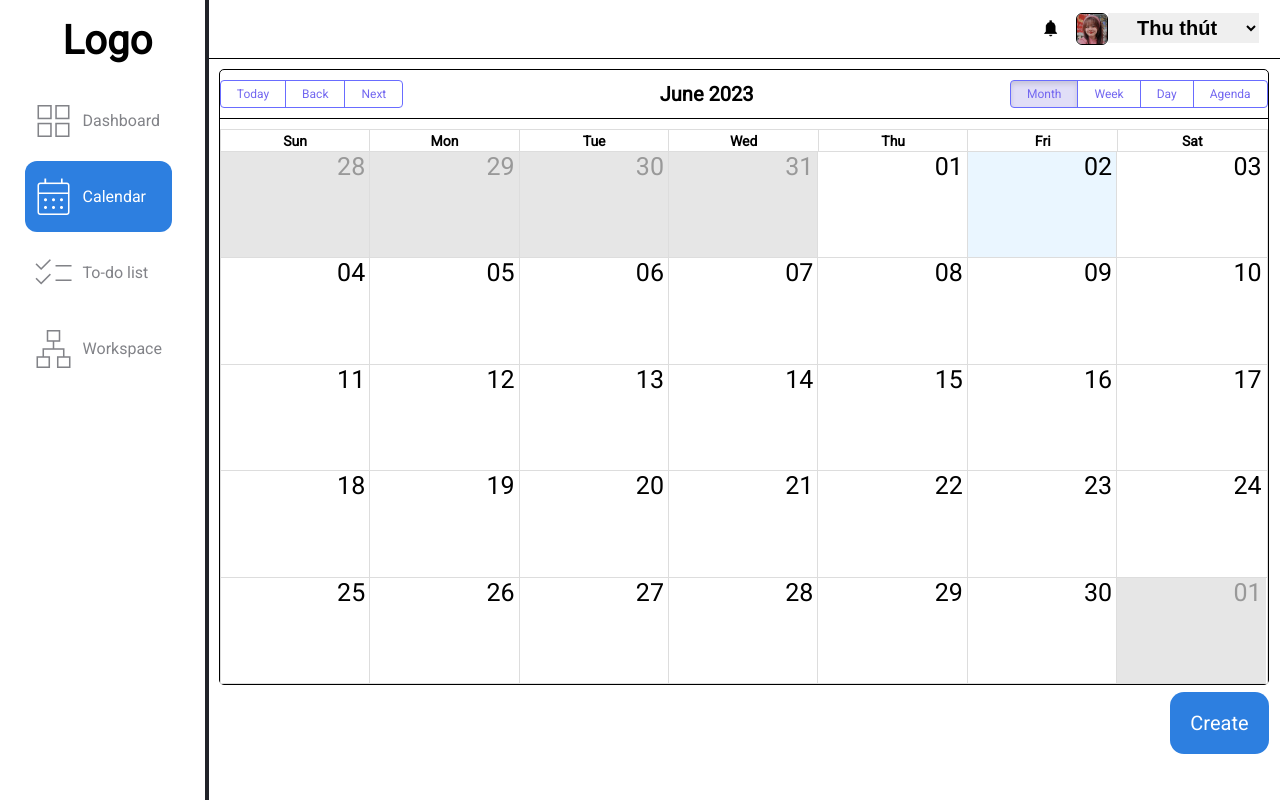
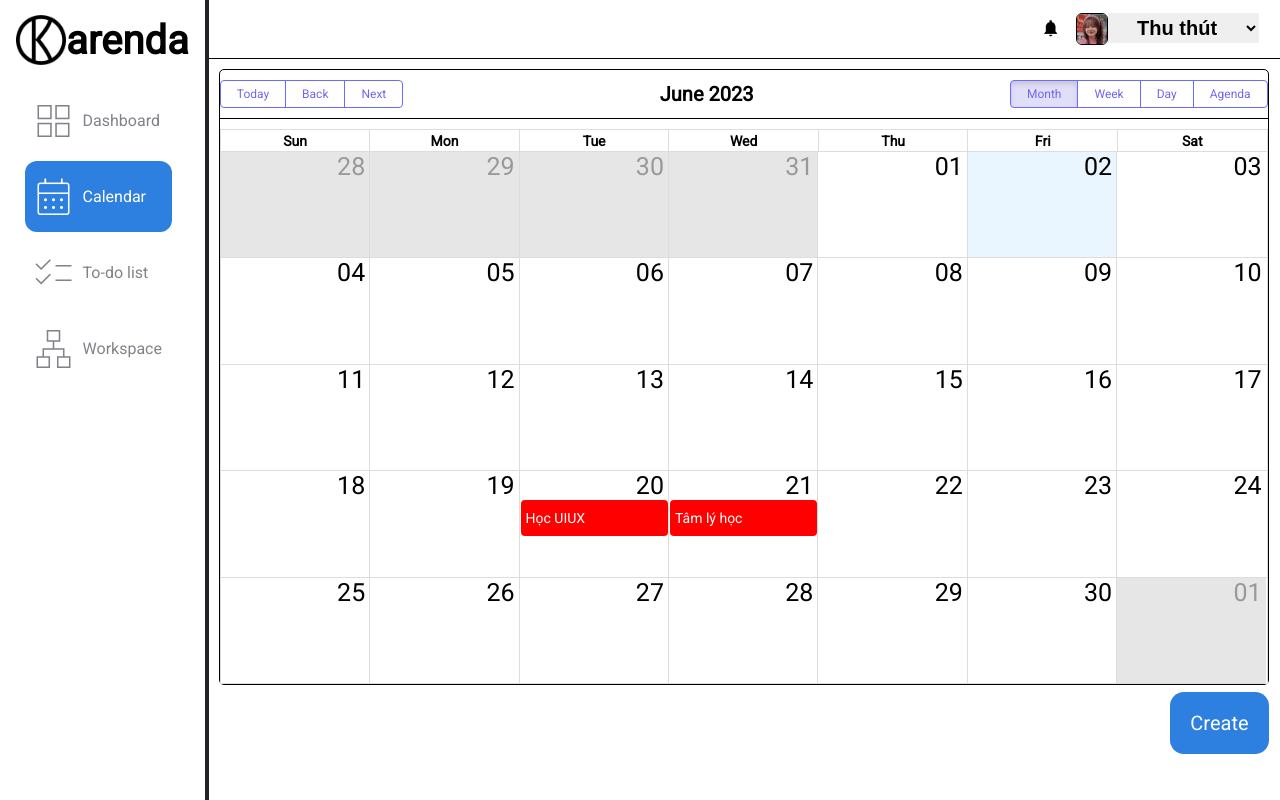
Before and after one commit to ThuKuRu/calendar, a React (Create React App) app: page / in a window 1280 px wide. Both pictures are taken after a click on the element "calendar_month". Built offline with nearby package versions, Linux system fonts and the light colour scheme.

Commit message:
update logo + MainCalendar

```diff
--- a/package.json
+++ b/package.json
@@ -10,6 +10,7 @@
     "metro-core": "^0.76.5",
     "react": "^18.2.0",
     "react-big-calendar": "^1.8.0",
+    "react-bootstrap": "^2.7.4",
     "react-datepicker": "^4.12.0",
     "react-dom": "^18.2.0",
     "react-router-dom": "^6.11.2",
--- a/src/containers/Layout/Main/Main.jsx
+++ b/src/containers/Layout/Main/Main.jsx
@@ -7,12 +7,28 @@ import Todolist from "../../Todolist/Todolist";
 import Workspace from "../../Workspace/Workspace";
 
 const Main = ({ tab }) => {
+  const tempEvents = [
+    {
+      title: "Học UIUX",
+      start: new Date(2023, 5, 20, 5),
+      end: new Date(2023, 5, 20, 6),
+      description: "Cô chấm bài round 1"
+    },
+    {
+      title: "Tâm lý học",
+      start: new Date(2023, 5, 21, 10),
+      end: new Date(2023, 5, 21, 15),
+    },
+  ];
 
+  const [events, setEvents] = useState(tempEvents);
 
   return (
     <Content>
       {tab === "dashboard" && <Dashboard />}
-      {tab === "calendar" && <MainCalendar />}
+      {tab === "calendar" && (
+        <MainCalendar events={events} setEvents={setEvents} />
+      )}
       {tab === "todolist" && <Todolist />}
       {tab === "workspace" && <Workspace />}
     </Content>
--- a/src/containers/Layout/SideBar/SideBar.jsx
+++ b/src/containers/Layout/SideBar/SideBar.jsx
@@ -1,10 +1,9 @@
 import React from "react";
+import { useState } from "react";
+import { Sidebar} from "./index.style";
+import Logo from "../../../img/logo.png";
 import ToDoModal from "./ToDoModal/ToDoModal";
-import { useState } from "react";
 import Popup from "reactjs-popup";
-import { Sidebar, HeaderLogo } from "./index.style";
-import Logo from "../../../img/calendar_logo.png";
-import CreateIconImg from "../../../img/create_icon.png";
 import FormEvent from "./FormEvent/FormEvent";
 import FormTodo from "./FormTodo/FormTodo";
 import FormReminder from "./FormReminder/FormReminder";
@@ -12,9 +11,7 @@ import FormEditTodo from "./FormEditTodo/FormEditTodo";
 import TodolistIconImg from "../../../img/todolist_icon.png";
 
 const SideBar = ({ tab, setTab }) => {
-  const [open, setOpen] = React.useState(false);
-
-  const [active, setActive] = React.useState("event");
+  const [open, setOpen] = useState(false);
 
   return (
     <Sidebar>
@@ -27,7 +24,8 @@ const SideBar = ({ tab, setTab }) => {
         href="https://fonts.googleapis.com/css2?family=Material+Symbols+Outlined:opsz,wght,FILL,GRAD@20..48,100..700,0..1,-50..200"
       />
       <div className="headLogo">
-        <p>Logo</p>
+        <img src={Logo} className="logo" alt=""/>
+        <p>arenda</p>
       </div>
       <div>
         {/* <Popup modal trigger={<p className="createText">CREATE</p>}>
--- a/src/containers/Layout/SideBar/index.style.js
+++ b/src/containers/Layout/SideBar/index.style.js
@@ -1,4 +1,4 @@
-import styled, { css } from "styled-components";
+import styled from "styled-components";
 
 const Sidebar = styled.div`
   display: flex;
@@ -14,8 +14,11 @@ const Sidebar = styled.div`
     align-items: center;
     padding: 10px 0;
     height: 60px;
+    img {
+      height: 50px;
+      width: 50px;
+    }
     p {
-      margin-left: 10px;
       color: #000000;
       font-size: 40px;
       font-weight: bold;
@@ -63,9 +66,4 @@ const Sidebar = styled.div`
   }
 `;
 
-const HeaderLogo = styled.img`
-  width: 40px;
-  height: 40px;
-`;
-
-export { Sidebar, HeaderLogo };
+export { Sidebar };
--- /dev/null
+++ b/src/containers/MainCalendar/EventPopup/EventPopup.jsx
@@ -0,0 +1,23 @@
+import React from "react";
+import { Container } from "./index.style";
+
+const EventPopup = ({ event }) => {
+  return (
+    <Container>
+      <link
+        href="https://fonts.googleapis.com/css?family=Roboto"
+        rel="stylesheet"
+      ></link>
+      <div className="popup">
+        <div className="colorHeading"></div>
+        <div className="content">
+          <div className="header">{event.title}</div>
+          <div className="time">{event.event.start.toLocaleTimeString()} - {event.event.start.toLocaleDateString()}</div>
+          <div className="description">{event.event.description}</div>
+        </div>
+      </div>
+    </Container>
+  );
+};
+
+export default EventPopup;
--- /dev/null
+++ b/src/containers/MainCalendar/EventPopup/index.style.js
@@ -0,0 +1,40 @@
+import styled from "styled-components";
+
+const Container = styled.div`
+  .popup{
+    height: 467px;
+    width: 420px;
+    display: flex;
+    flex-direction: column;
+    background-color: #ffffff;
+    border-radius: 10px;
+    font-family: "Roboto";
+    border: 1px solid #EFF0F6;
+    box-shadow: 0px 4px 4px rgba(0, 0, 0, 0.25);
+    .colorHeading{
+        background-color: #2D7FE0;
+        height: 44px;
+        width: 100%;
+        border-top-left-radius: 10px;
+        border-top-right-radius: 10px;
+    }
+    .content{
+        display: flex;
+        padding: 10px;
+        height: 100%;
+        flex-direction: column;
+        .header{
+            color: #303F9F;
+            font-size: 27px;
+            font-weight: semi-bold;
+            display: flex;
+            margin-bottom: 10px;
+        }
+        .time{
+            margin-bottom: 10px;
+        }
+    }
+  }
+`;
+
+export { Container };
--- a/src/containers/MainCalendar/MainCalendar.jsx
+++ b/src/containers/MainCalendar/MainCalendar.jsx
@@ -3,13 +3,56 @@ import getDay from "date-fns/getDay";
 import parse from "date-fns/parse";
 import startOfWeek from "date-fns/startOfWeek";
 import vi from "date-fns/locale/vi";
-import React, { useState } from "react";
+import React, { useState, useRef } from "react";
 import { Calendar, dateFnsLocalizer } from "react-big-calendar";
 import "react-big-calendar/lib/css/react-big-calendar.css";
 import "react-datepicker/dist/react-datepicker.css";
 import { Container } from "./index.style";
+import { Overlay, Tooltip} from "react-bootstrap";
+import EventPopup from "./EventPopup/EventPopup";
 
-const MainCalendar = (props, events) => {
+function Event(event) {
+  const [showTooltip, setShowTooltip] = useState(false);
+
+  const closeTooltip = () => {
+    setShowTooltip(false);
+  };
+
+  const openTooltip = () => {
+    setShowTooltip(true);
+  };
+  const ref = useRef(null);
+
+  const getTarget = () => {
+    return ref.current;
+  };
+
+  return (
+    <div ref={ref} onMouseLeave={closeTooltip}>
+      <span onMouseOver={openTooltip}>{event.title}</span>
+      <Overlay
+        rootClose
+        target={getTarget}
+        show={showTooltip}
+        placement={
+          ref.current === null
+            ? "top"
+            : ref.current.getBoundingClientRect().y > 467
+            ? "top"
+            : "bottom"
+        }
+        onHide={closeTooltip}
+      >
+        <Tooltip id="test" style={{ zIndex: 10 }}>
+          <EventPopup event={event} />
+        </Tooltip>
+      </Overlay>
+    </div>
+  );
+}
+
+const MainCalendar = (props, { setEvents }) => {
+  const { events } = props;
   const locales = {
     "vi-VN": vi,
   };
@@ -30,7 +73,8 @@ const MainCalendar = (props, events) => {
       ></link>
       <Calendar
         localizer={localizer}
-        // events={events}
+        components={{ event: Event }}
+        events={events}
         startAccessor="start"
         endAccessor="end"
       />
--- a/src/containers/MainCalendar/index.style.js
+++ b/src/containers/MainCalendar/index.style.js
@@ -16,7 +16,6 @@ const Container = styled.div`
       font-family: "Roboto" !important;
       font-size: 25px;
     }
-
     .rbc-toolbar {
       border-bottom: 1px solid #000000;
       padding: 10px 0px;
@@ -37,6 +36,11 @@ const Container = styled.div`
         }
       }
     }
+    .rbc-show-more{
+      font-size: 16px;
+      color: #6E6B7B;
+    }
+    .rbc-month-view{
       .rbc-header{
         height: 22px;
         display: flex;
@@ -46,6 +50,35 @@ const Container = styled.div`
         button{
           font-size 14px;
           font-weight: bold;
+        }
+      }
+    }
+    .rbc-time-view{
+      .rbc-header{
+        height: 22px;
+        display: flex;
+        justify-content: center;
+        align-items: center;
+        font-size: 14px;
+        button{
+          font-size 14px;
+          font-weight: bold;
+        }
+      }
+    }
+    .rbc-events-container{
+      width: 100%;
+    }
+    .rbc-event{
+      background-color: #FF0000;
+      padding: 5px 5px;
+      border-radius: 4px;
+      font-size: 14px;
+      .rbc-event-label{
+        display: none !important;
+      }
+      .rbc-event-content{
+        padding: 5px 0px;
       }
     }
   }
```
Also changed, not shown: src/img/logo.png (added), 1 other file (tests, documents, lock files or other folders). Lines whose indentation alone changed are shown as unchanged.
